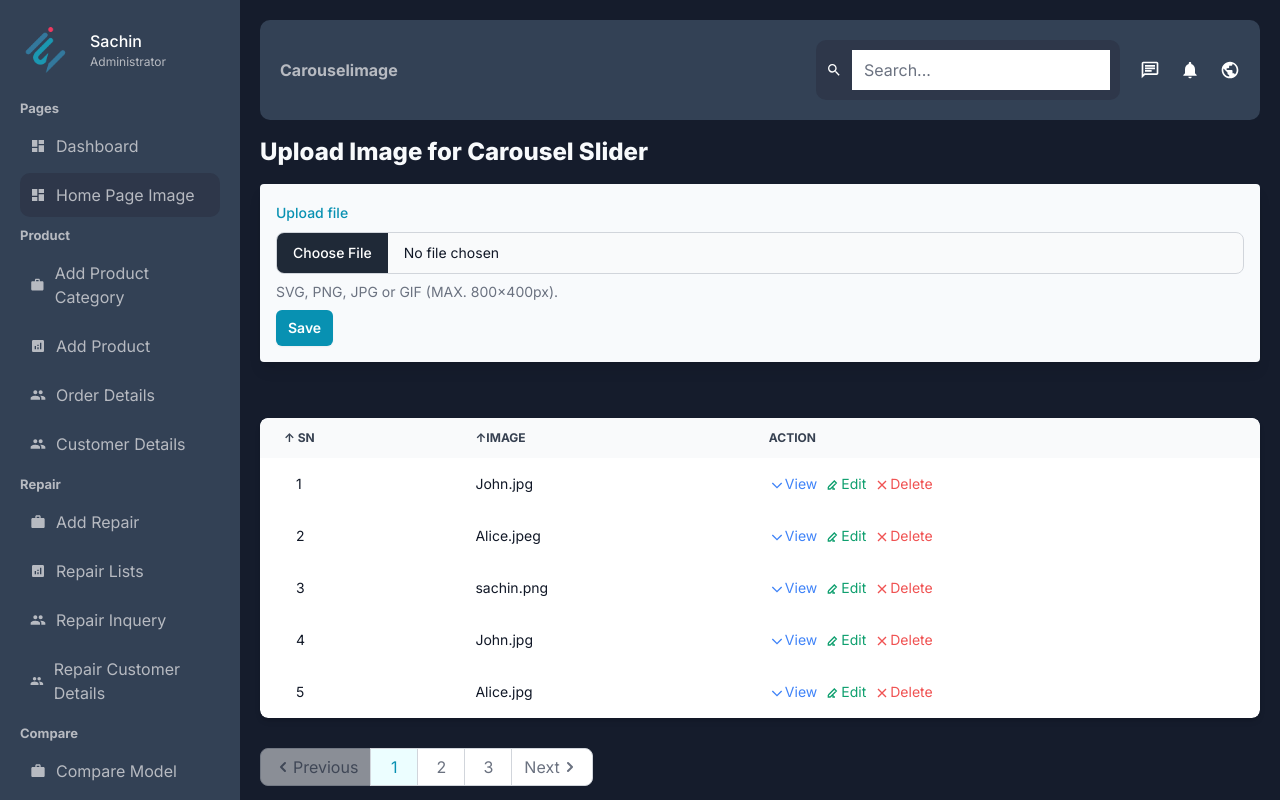
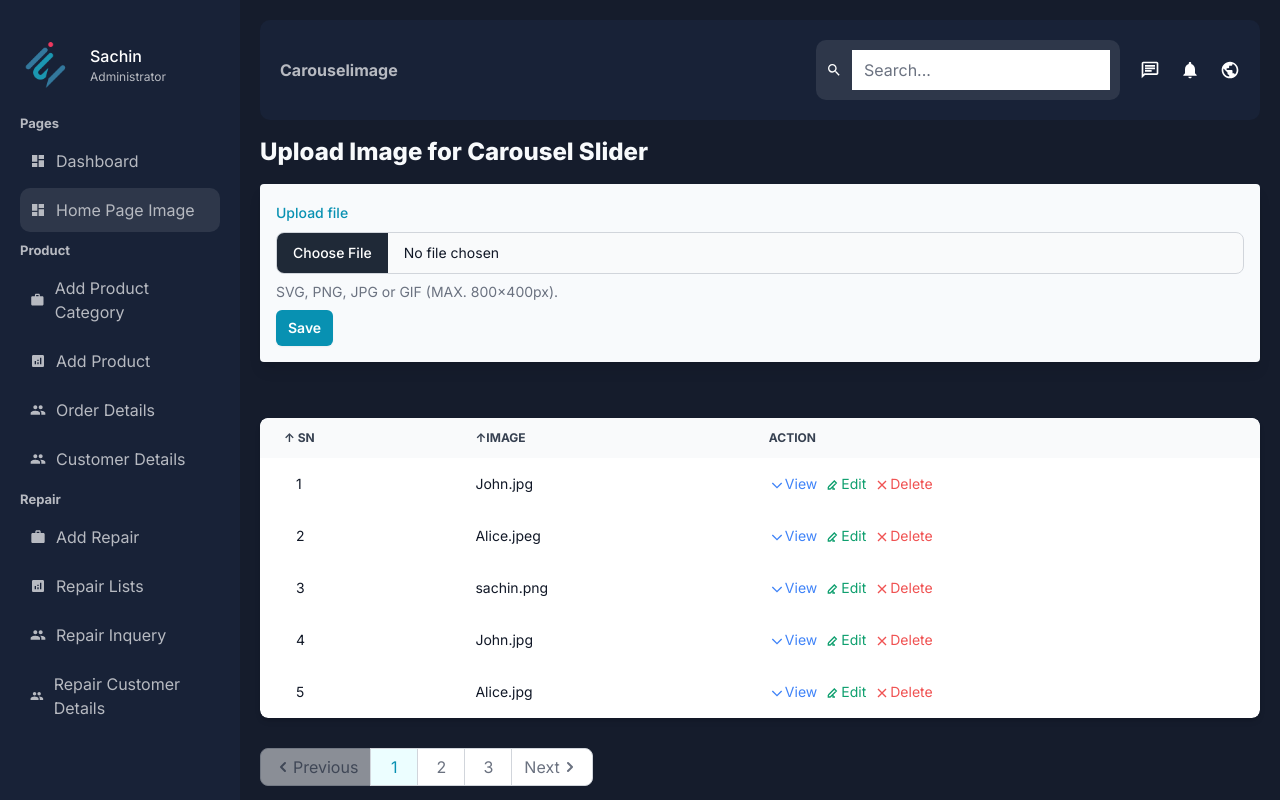
Before and after one commit to pr0chinsachin/ecommerceAdminPanel, a Next.js app: page /dashboard/carouselimage in a window 1280 px wide. Shown: the top 800 px of the page. Built offline with nearby package versions, Linux system fonts and the light colour scheme.

Commit message:
Vertical Scroll Bar Added

```diff
--- a/app/globals.css
+++ b/app/globals.css
@@ -7,7 +7,7 @@
 
 :root {
     --bg: #151c2c;
-    --bgSoft: #334155;
+    --bgSoft: #182237;
     --text: #000;
     --textSoft: #b7bac1;
   }
--- a/app/ui-component/dashboard/sidebar/sidebar.module.css
+++ b/app/ui-component/dashboard/sidebar/sidebar.module.css
@@ -1,47 +1,69 @@
-.container{
+.container {
   position: sticky;
   top: 40px;
+  overflow-y: auto;
+  /* Add vertical scroll bar */
+  max-height: calc(100vh - 100px);
+  /* Set maximum height to viewport height minus header/footer height */
 }
 
-  .user{
+/* Transparent scrollbar */
+ .container::-webkit-scrollbar {
+  width: 8px;
+  /* Width of the scrollbar */
+}
+
+.container::-webkit-scrollbar-thumb {
+  background-color: rgba(0, 0, 0, 0.3);
+  /* Color of the scrollbar thumb */
+  border-radius: 4px;
+  /* Rounded corners for the thumb */
+}
+
+.container::-webkit-scrollbar-track {
+  background-color: transparent;
+  /* Transparent background for the scrollbar track */
+}
+
+.user {
   display: flex;
   align-items: center;
   gap: 20px;
   margin-bottom: 20px;
 }
 
-  .userImage{
+.userImage {
   border-radius: 50%;
   object-fit: cover;
 }
 
-  .userDetail{
+.userDetail {
   display: flex;
   flex-direction: column;
 }
 
-  .username{
+.username {
   font-weight: 500;
   color: #fff;
 }
 
-  .userTitle{
+.userTitle {
   font-size: 12px;
   color: var(--textSoft);
 }
 
-  .list{
+.list {
   list-style: none;
 }
 
-  .cat{
+.cat {
   color: var(--textSoft);
   font-weight: bold;
   font-size: 13px;
   margin: 10px 0px;
 }
 
-  .logout{
+.logout {
   padding: 20px;
   margin: 5px 0px;
   display: flex;
@@ -55,6 +77,6 @@
   width: 100%;
 }
 
-  .logout:hover{
+.logout:hover {
   background-color: #2e374a;
 }
```
Lines whose indentation alone changed are shown as unchanged.
